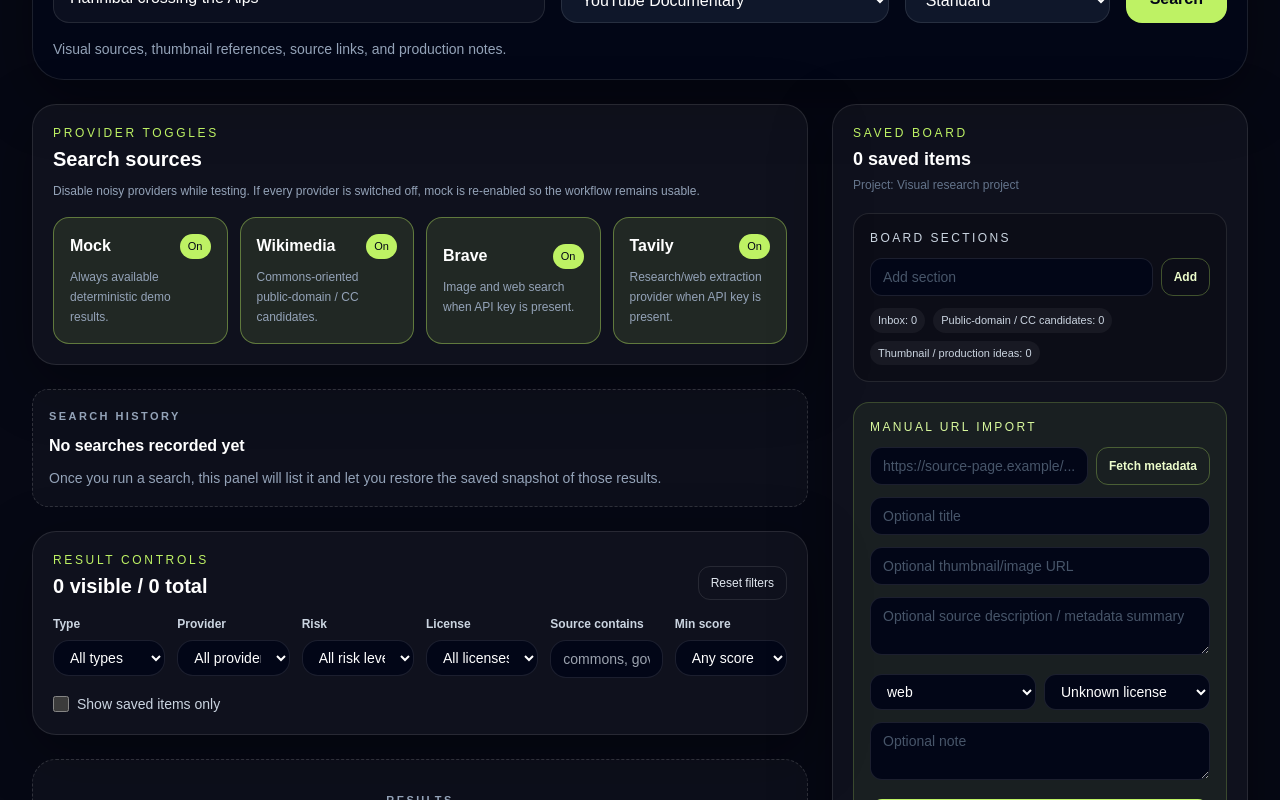
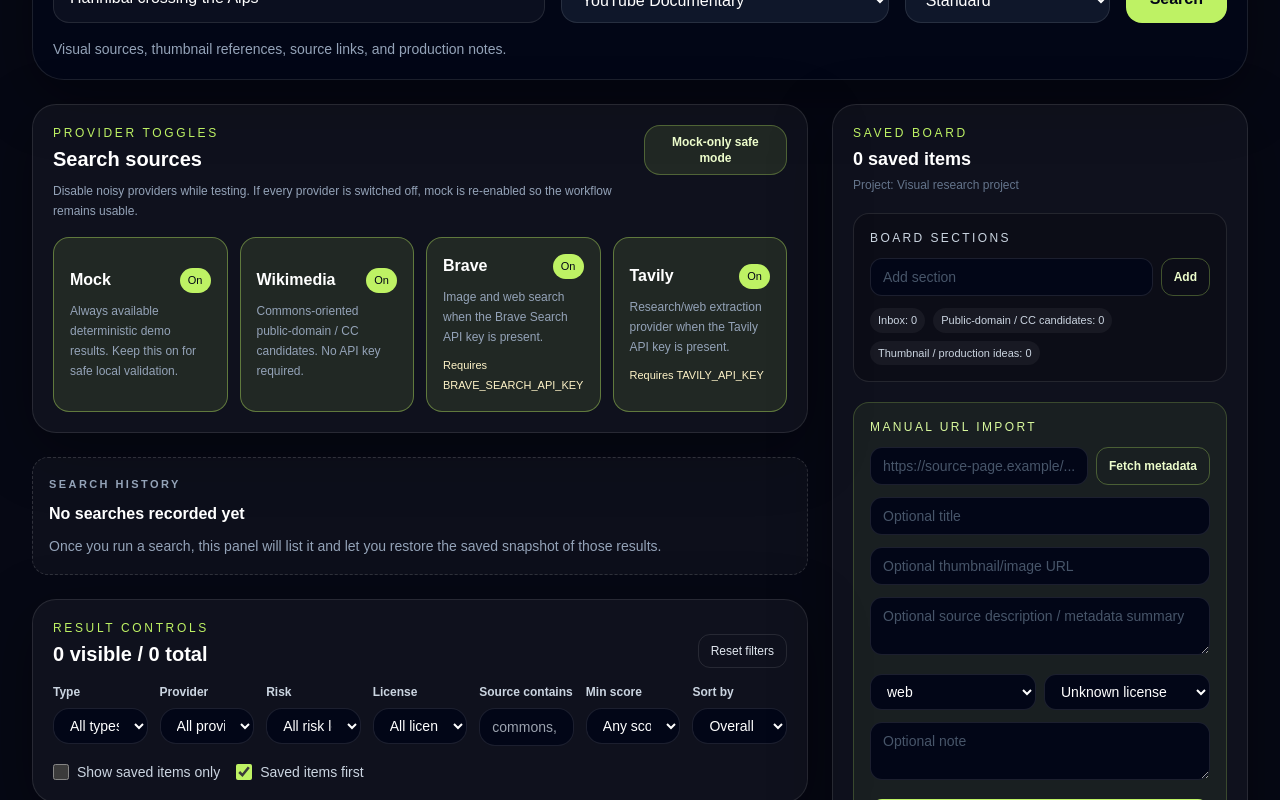
Before and after one commit to hiimOmagh/visual-research-board, a Next.js app: page / in a window 1280 px wide. Shown: the part 540-1340 px from the top of the page. Built offline with nearby package versions, Linux system fonts and the light colour scheme.

Commit message:
Add files via upload

```diff
--- a/src/components/search/ProviderTogglePanel.tsx
+++ b/src/components/search/ProviderTogglePanel.tsx
@@ -3,63 +3,38 @@
 import type { ProviderToggleMap, SearchProviderName } from "@/types/research";
 import { SEARCH_PROVIDERS } from "@/types/research";
 
-const providerCopy: Record<SearchProviderName, { label: string; description: string }> = {
-  mock: {
-    label: "Mock",
-    description: "Always available deterministic demo results."
-  },
-  wikimedia: {
-    label: "Wikimedia",
-    description: "Commons-oriented public-domain / CC candidates."
-  },
-  brave: {
-    label: "Brave",
-    description: "Image and web search when API key is present."
-  },
-  tavily: {
-    label: "Tavily",
-    description: "Research/web extraction provider when API key is present."
-  }
+const providerCopy: Record<SearchProviderName, { label: string; description: string; env?: string }> = {
+  mock: { label: "Mock", description: "Always available deterministic demo results. Keep this on for safe local validation." },
+  wikimedia: { label: "Wikimedia", description: "Commons-oriented public-domain / CC candidates. No API key required." },
+  brave: { label: "Brave", description: "Image and web search when the Brave Search API key is present.", env: "BRAVE_SEARCH_API_KEY" },
+  tavily: { label: "Tavily", description: "Research/web extraction provider when the Tavily API key is present.", env: "TAVILY_API_KEY" }
 };
 
-interface ProviderTogglePanelProps {
-  toggles: ProviderToggleMap;
-  onChange: (next: ProviderToggleMap) => void;
-}
+interface ProviderTogglePanelProps { toggles: ProviderToggleMap; onChange: (next: ProviderToggleMap) => void; }
 
 export function ProviderTogglePanel({ toggles, onChange }: ProviderTogglePanelProps) {
   const toggleProvider = (provider: SearchProviderName) => {
     const next = { ...toggles, [provider]: !toggles[provider] };
-    if (!next.mock && !next.wikimedia && !next.brave && !next.tavily) {
-      next.mock = true;
-    }
+    if (!next.mock && !next.wikimedia && !next.brave && !next.tavily) next.mock = true;
     onChange(next);
   };
-
+  const enableMockOnly = () => onChange({ mock: true, wikimedia: false, brave: false, tavily: false });
   return (
     <section className="rounded-3xl border border-white/10 bg-white/[0.04] p-5 shadow-soft">
-      <div>
-        <p className="text-xs uppercase tracking-[0.22em] text-lime-300">Provider toggles</p>
-        <h2 className="mt-1 text-xl font-bold text-white">Search sources</h2>
-        <p className="mt-2 text-xs leading-5 text-slate-400">
-          Disable noisy providers while testing. If every provider is switched off, mock is re-enabled so the workflow remains usable.
-        </p>
+      <div className="flex flex-col gap-3 sm:flex-row sm:items-start sm:justify-between">
+        <div>
+          <p className="text-xs uppercase tracking-[0.22em] text-lime-300">Provider toggles</p>
+          <h2 className="mt-1 text-xl font-bold text-white">Search sources</h2>
+          <p className="mt-2 text-xs leading-5 text-slate-400">Disable noisy providers while testing. If every provider is switched off, mock is re-enabled so the workflow remains usable.</p>
+        </div>
+        <button type="button" onClick={enableMockOnly} className="rounded-2xl border border-lime-300/30 bg-lime-300/10 px-4 py-2 text-xs font-semibold text-lime-100 transition hover:border-lime-300/60 focus-visible:outline-none focus-visible:ring-2 focus-visible:ring-lime-300/60">Mock-only safe mode</button>
       </div>
       <div className="mt-4 grid gap-3 sm:grid-cols-2 xl:grid-cols-4">
         {SEARCH_PROVIDERS.map((provider) => (
-          <button
-            key={provider}
-            type="button"
-            onClick={() => toggleProvider(provider)}
-            className={`rounded-2xl border p-4 text-left transition ${toggles[provider] ? "border-lime-300/40 bg-lime-300/10" : "border-white/10 bg-black/20 hover:border-white/25"}`}
-          >
-            <div className="flex items-center justify-between gap-3">
-              <span className="font-semibold text-white">{providerCopy[provider].label}</span>
-              <span className={`rounded-full px-2 py-1 text-[11px] ${toggles[provider] ? "bg-lime-300 text-slate-950" : "bg-white/10 text-slate-300"}`}>
-                {toggles[provider] ? "On" : "Off"}
-              </span>
-            </div>
+          <button key={provider} type="button" onClick={() => toggleProvider(provider)} className={`rounded-2xl border p-4 text-left transition focus-visible:outline-none focus-visible:ring-2 focus-visible:ring-lime-300/60 ${toggles[provider] ? "border-lime-300/40 bg-lime-300/10" : "border-white/10 bg-black/20 hover:border-white/25"}`} aria-pressed={toggles[provider]}>
+            <div className="flex items-center justify-between gap-3"><span className="font-semibold text-white">{providerCopy[provider].label}</span><span className={`rounded-full px-2 py-1 text-[11px] ${toggles[provider] ? "bg-lime-300 text-slate-950" : "bg-white/10 text-slate-300"}`}>{toggles[provider] ? "On" : "Off"}</span></div>
             <p className="mt-2 text-xs leading-5 text-slate-400">{providerCopy[provider].description}</p>
+            {providerCopy[provider].env && <p className="mt-2 text-[11px] leading-5 text-amber-100">Requires {providerCopy[provider].env}</p>}
           </button>
         ))}
       </div>
--- a/src/components/search/ResultFilters.tsx
+++ b/src/components/search/ResultFilters.tsx
@@ -1,7 +1,7 @@
 "use client";
 
 import type React from "react";
-import type { LicenseDetected, ProviderName, ResultType, RiskLevel } from "@/types/research";
+import type { LicenseDetected, ProviderName, ResultSortMode, ResultType, RiskLevel } from "@/types/research";
 import { LICENSE_TYPES, PROVIDERS, RESULT_TYPES, RISK_LEVELS } from "@/types/research";
 import { licenseLabel, riskLabel } from "@/lib/risk";
 
@@ -12,7 +12,9 @@ export interface ResultFilterState {
   license: "all" | LicenseDetected;
   source: string;
   savedOnly: boolean;
+  savedFirst: boolean;
   minOverall: number;
+  sortBy: ResultSortMode;
 }
 
 interface ResultFiltersProps {
@@ -29,8 +31,20 @@ export const defaultResultFilters: ResultFilterState = {
   license: "all",
   source: "",
   savedOnly: false,
-  minOverall: 0
+  savedFirst: true,
+  minOverall: 0,
+  sortBy: "overall"
 };
+
+const SORT_OPTIONS: Array<{ value: ResultSortMode; label: string }> = [
+  { value: "overall", label: "Overall quality" },
+  { value: "production_usefulness", label: "Production usefulness" },
+  { value: "relevance", label: "Topic relevance" },
+  { value: "visual_quality", label: "Visual quality" },
+  { value: "source_credibility", label: "Source credibility" },
+  { value: "license_clarity", label: "License clarity" },
+  { value: "newest", label: "Newest collected" }
+];
 
 export function ResultFilters({ filters, onChange, totalCount, visibleCount }: ResultFiltersProps) {
   const update = <K extends keyof ResultFilterState>(key: K, value: ResultFilterState[K]) => {
@@ -53,7 +67,7 @@ export function ResultFilters({ filters, onChange, totalCount, visibleCount }: R
         </button>
       </div>
 
-      <div className="mt-4 grid gap-3 md:grid-cols-2 xl:grid-cols-6">
+      <div className="mt-4 grid gap-3 md:grid-cols-2 xl:grid-cols-7">
         <FilterSelect label="Type" value={filters.type} onChange={(value) => update("type", value as ResultFilterState["type"])}>
           <option value="all">All types</option>
           {RESULT_TYPES.map((type) => <option key={type} value={type}>{type}</option>)}
@@ -84,22 +98,20 @@ export function ResultFilters({ filters, onChange, totalCount, visibleCount }: R
           />
         </label>
 
-        <label className="block">
-          <span className="mb-2 block text-xs font-semibold text-slate-300">Min score</span>
-          <select
-            value={filters.minOverall}
-            onChange={(event) => update("minOverall", Number(event.target.value))}
-            className="w-full rounded-2xl border border-white/10 bg-slate-950 px-3 py-2 text-sm text-white outline-none ring-lime-300/40 focus:ring-4"
-          >
+        <FilterSelect label="Min score" value={String(filters.minOverall)} onChange={(value) => update("minOverall", Number(value))}>
           <option value={0}>Any score</option>
           <option value={0.6}>60%+</option>
           <option value={0.7}>70%+</option>
           <option value={0.8}>80%+</option>
-          </select>
-        </label>
+        </FilterSelect>
+
+        <FilterSelect label="Sort by" value={filters.sortBy} onChange={(value) => update("sortBy", value as ResultSortMode)}>
+          {SORT_OPTIONS.map((option) => <option key={option.value} value={option.value}>{option.label}</option>)}
+        </FilterSelect>
       </div>
 
-      <label className="mt-4 flex items-center gap-2 text-sm text-slate-300">
+      <div className="mt-4 flex flex-wrap gap-4 text-sm text-slate-300">
+        <label className="flex items-center gap-2">
           <input
             type="checkbox"
             checked={filters.savedOnly}
@@ -108,6 +120,16 @@ export function ResultFilters({ filters, onChange, totalCount, visibleCount }: R
           />
           Show saved items only
         </label>
+        <label className="flex items-center gap-2">
+          <input
+            type="checkbox"
+            checked={filters.savedFirst}
+            onChange={(event) => update("savedFirst", event.target.checked)}
+            className="h-4 w-4 accent-lime-300"
+          />
+          Saved items first
+        </label>
+      </div>
     </section>
   );
 }
--- a/src/components/search/SavedBoard.tsx
+++ b/src/components/search/SavedBoard.tsx
@@ -6,6 +6,7 @@ import { EXPORT_TEMPLATES, LICENSE_TYPES, RESULT_TYPES } from "@/types/research"
 import { createAttributionExport, createCsvExport, createJsonExport, createMarkdownExport, createSingleAttribution, createTemplateExport, downloadTextFile } from "@/lib/export";
 import { licenseLabel, riskLabel } from "@/lib/risk";
 import { createManualUrlResult, isValidHttpUrl } from "@/lib/manual-import";
+import { classifySourceDomain, sourceGroupLabel } from "@/lib/result-quality";
 import { INBOX_SECTION_ID } from "@/lib/project";
 import { EmptyState } from "@/components/search/EmptyState";
 import { ExportPreviewDrawer, type ExportPreviewFormat } from "@/components/search/ExportPreviewDrawer";
@@ -301,6 +302,7 @@ function SavedItem({
         <span className="rounded-full bg-white/5 px-2 py-1">{licenseLabel(item.license_detected)}</span>
         <span className="rounded-full bg-white/5 px-2 py-1">{riskLabel(item.risk_level)}</span>
         <span className="rounded-full bg-white/5 px-2 py-1">{item.provider}</span>
+        <span className="rounded-full bg-white/5 px-2 py-1">{sourceGroupLabel(item.source_group ?? classifySourceDomain(item.source_domain))}</span>
       </div>
 
       <label className="mt-3 block">
--- a/src/components/search/SearchPanel.tsx
+++ b/src/components/search/SearchPanel.tsx
@@ -81,15 +81,28 @@ export function SearchPanel() {
 
   const filteredResults = useMemo(() => {
     const sourceNeedle = filters.source.trim().toLowerCase();
+    const scoreForSort = (result: ResearchResult): number => {
+      if (filters.sortBy === "newest") return new Date(result.collected_at).getTime() || 0;
+      return result.scores[filters.sortBy] ?? result.scores.overall;
+    };
+
     return results
       .filter((result) => filters.type === "all" || result.type === filters.type)
       .filter((result) => filters.provider === "all" || result.provider === filters.provider)
       .filter((result) => filters.risk === "all" || result.risk_level === filters.risk)
       .filter((result) => filters.license === "all" || result.license_detected === filters.license)
-      .filter((result) => !sourceNeedle || result.source_domain.toLowerCase().includes(sourceNeedle) || result.source_url.toLowerCase().includes(sourceNeedle))
+      .filter((result) => !sourceNeedle || result.source_domain.toLowerCase().includes(sourceNeedle) || result.source_url.toLowerCase().includes(sourceNeedle) || (result.source_group ?? "").toLowerCase().includes(sourceNeedle))
       .filter((result) => !filters.savedOnly || savedIds.has(result.id))
       .filter((result) => result.scores.overall >= filters.minOverall)
-      .sort((a, b) => b.scores.overall - a.scores.overall);
+      .sort((a, b) => {
+        if (filters.savedFirst) {
+          const savedDelta = Number(savedIds.has(b.id)) - Number(savedIds.has(a.id));
+          if (savedDelta !== 0) return savedDelta;
+        }
+        const scoreDelta = scoreForSort(b) - scoreForSort(a);
+        if (scoreDelta !== 0) return scoreDelta;
+        return b.scores.overall - a.scores.overall;
+      });
   }, [filters, results, savedIds]);
 
   const resetVisibleSearchState = () => {
@@ -240,7 +253,7 @@ export function SearchPanel() {
   };
 
   const exportLibrary = () => {
-    downloadTextFile("visual-research-board-library-alpha8.json", createProjectLibraryExport(library), "application/json");
+    downloadTextFile("visual-research-board-library-alpha10.json", createProjectLibraryExport(library), "application/json");
   };
 
   const importLibraryFile = async (file: File) => {
@@ -273,12 +286,12 @@ export function SearchPanel() {
       <header className="mb-6 rounded-[2rem] border border-white/10 bg-white/[0.04] p-6 shadow-soft">
         <div className="flex flex-col gap-5 lg:flex-row lg:items-end lg:justify-between">
           <div className="max-w-3xl">
-            <p className="text-xs uppercase tracking-[0.32em] text-lime-300">v0.1.0-alpha.8</p>
+            <p className="text-xs uppercase tracking-[0.32em] text-lime-300">v0.1.0-alpha.10</p>
             <h1 className="mt-3 text-3xl font-black tracking-tight text-white sm:text-5xl">
               Visual Research Board
             </h1>
             <p className="mt-3 text-sm leading-6 text-slate-300 sm:text-base">
-              A multi-project, source-aware workspace with hardened provider diagnostics, persistent result snapshots, conflict-safe library import/export, an export preview drawer, and an accessibility-aware UI.
+              A multi-project, source-aware workspace with improved relevance scoring, source grouping, deduplication, saved-first sorting, and export-ready source packs.
             </p>
           </div>
           <div className="rounded-2xl border border-amber-300/20 bg-amber-300/10 p-4 text-sm leading-6 text-amber-100 lg:max-w-md" role="note">
@@ -443,6 +456,7 @@ function SearchPlanPanel({ plan, diagnostics }: { plan: SearchPlan; diagnostics:
           {diagnostics && (
             <p className="mt-2 text-xs text-slate-400">
               {diagnostics.total_raw_results} raw · {diagnostics.total_deduped_results} deduped · {diagnostics.duplicate_count} duplicates removed
+              {diagnostics.mock_only ? " · mock-only safe mode" : ""}
             </p>
           )}
         </div>
```
Also changed, not shown: src/components/search/ProviderHealthPanel.tsx (+16 -26 lines), src/components/search/ResultCard.tsx (+24 -3 lines), src/components/search/ResultDetailPanel.tsx (+17 -1 lines), src/components/search/ResultGrid.tsx (+21 -20 lines). Lines whose indentation alone changed are shown as unchanged.
